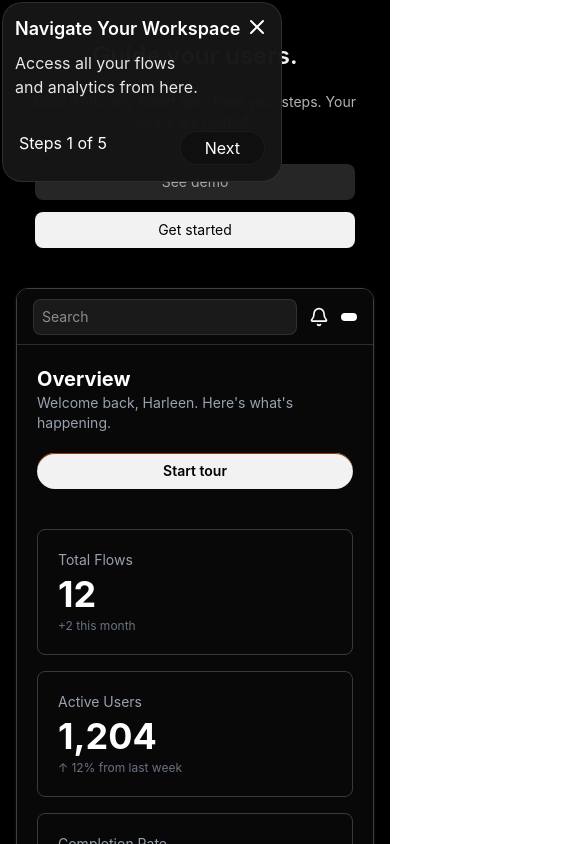
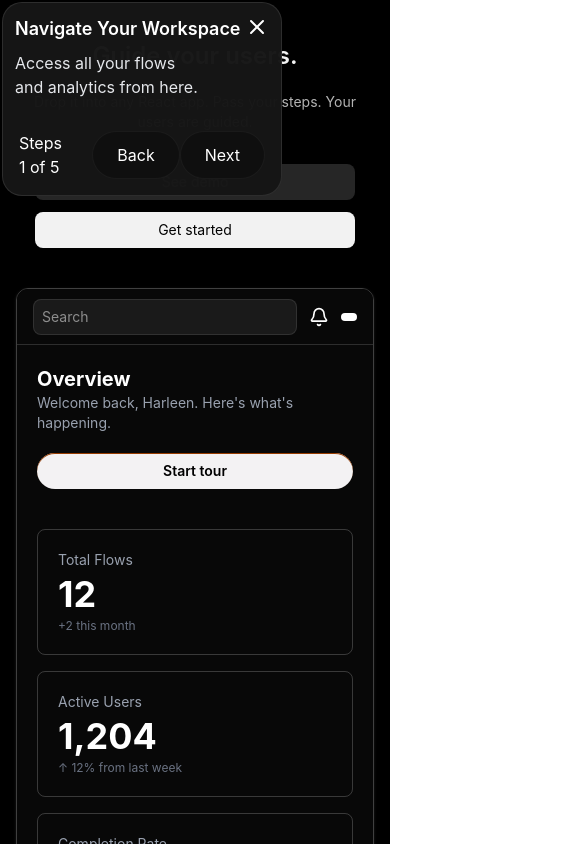
Before and after one commit to harlleenn/Onboard, a React (Vite) app: page / in a window 390 px wide. Both pictures are taken after a click on the button "See demo". Shown: the top 844 px of the page, 585 px wide, since content can reach past the window. Built offline with nearby package versions, Linux system fonts and the light colour scheme.

Commit message:
added resposivness

```diff
--- a/package.json
+++ b/package.json
@@ -16,6 +16,7 @@
     "@types/jest": "^30.0.0",
     "@types/node": "^25.5.0",
     "lucide-react": "^0.577.0",
+    "motion": "^12.38.0",
     "react": "^19.2.0",
     "react-dom": "^19.2.0",
     "typescript": "^5.9.3"
--- a/src/demo/App.css
+++ b/src/demo/App.css
@@ -1,41 +1 @@
-/*
-
-
-.header {
-  display: flex;
-  flex-wrap: wrap;
-  flex-direction: column;
-  gap: 1rem;
-}
-.buttons {
-  display: flex;
-  flex-wrap: wrap;
-  gap: 2rem;
-}
-.main-dashboard {
-  display: flex;
-  width: 100%;
-  flex-grow: 1;
-  border-radius: var(---rounded);
-  /* max-width: fit-content; */
-/* } */
-
-/* :root {
-  --parent: solid 4px #ffe537;
-  --child: solid 4px #537fe7;
-
-  --color-bg-dark: hsl(0, 0%, 0%);
-  --color-bg: hsl(0, 0%, 5%);
-  --color-bg-light: hsl(0, 0%, 10%);
-
-  ---rounded: 1rem;
-  ---border: white;
-} */ */
-.main-container {
-  background-color: var(--color-bg-dark);
-  flex-grow: 1;
-  display: flex;
-  flex-wrap: wrap;
-  flex-direction: column;
-  gap: 2rem;
-}
+/*  */
--- a/src/demo/LandingPage.tsx
+++ b/src/demo/LandingPage.tsx
@@ -4,7 +4,7 @@ import Content from "./components/Dashboard/main-content/Content";
 import Spotlight from "../lib/components/Spotlight";
 import steps from "../lib/components/Steps";
 import DocSection from "./components/Dashboard/DocSection";
-import "./App.css";
+// import "./App.css";
 interface Tour {
   onStartTour: () => void
   tourActive : boolean
@@ -12,9 +12,9 @@ interface Tour {
 }
 export default function LandingPage({onStartTour,tourActive,setTourActive} : Tour) {
   return (
-    <div className="min-h-svh max-w-full bg-[hsl(0,0%,0%)] flex flex-col items-center py-10 md:py-20 px-4 main-container">
+    <div className=" min-h-screen w-full overflow-x-hidden bg-[hsl(0,0%,0%)] flex flex-col items-center py-10 md:py-20 px-4 ">
 
-      <div className="text-center w-full max-w-3xl text-white">
+      <div className="text-center w-full sm:w-full md:max-w-3xl  text-white">
         <div className="header">
           <h1 className="text-2xl sm:text-3xl md:text-5xl mb-5 font-semibold text-[hsl(0,0%,95%)]">
             Guide your users.
--- a/src/demo/components/Dashboard/DocSection.jsx
+++ b/src/demo/components/Dashboard/DocSection.jsx
@@ -4,10 +4,8 @@ import PropSection from "./PropSection";
 
 export default function DocSection() {
   return (
-    <div className="flex flex-col mt-10 text-[hsl(0,0%,95%)] gap-5 px-4 md:px-6 mx-auto max-w-6xl">
-
+    <div className="flex flex-col mt-10 text-[hsl(0,0%,95%)] gap-5 flex-1 ">
       <h1 className="text-base md:text-lg">Installation</h1>
-
       <pre className="bg-[hsl(0,0%,5%)] border border-white/10 rounded-lg p-2 overflow-x-auto">
         <code className="text-xs md:text-sm text-gray-300 font-mono whitespace-pre flex items-center justify-between gap-3">
           <span className="break-all">
@@ -28,7 +26,7 @@ export default function DocSection() {
           </h1>
 
           <pre className="bg-[hsl(0,0%,5%)] border border-white/10 rounded-lg p-2 overflow-x-auto">
-            <code className="text-xs md:text-sm text-gray-300 font-mono whitespace-pre flex items-center justify-between gap-3">
+            <code className="text-xs md:text-sm text-gray-300 font-mono whitespace-pre-wrap break-all flex items-center justify-between gap-3">
               <span className="break-all">
                 {` import Spotlight from '@/components/spotlight/Spotlight'`}
               </span>
--- a/src/demo/components/Dashboard/PropSection.jsx
+++ b/src/demo/components/Dashboard/PropSection.jsx
@@ -1,11 +1,11 @@
  export default function PropSection () {
     return (
- <div className="flex  flex-row md:flex-col gap-2">
+ <div className="flex  flex-col md:flex-col gap-2">
   <h2 className="text-lg font-semibold">Props</h2>
-  <div className="border border-white/10 rounded-lg overflow-hidden">
+  <div className="border border-white/10 rounded-lg overflow-x-hidden">
 
     {/* Header */}
-    <div className="grid grid-cols-4 px-4 py-2 bg-white/5 text-xs text-gray-400 uppercase tracking-wider">
+    <div className="grid grid-cols-2 md:grid-cols-4 px-4 py-2 bg-white/5 text-xs text-gray-400 uppercase tracking-wider">
       <span>Prop</span>
       <span>Type</span>
       <span>Required</span>
@@ -19,11 +19,11 @@
       { prop: "spotlightStyle", type: "object", required: "no", desc: "Override spotlight styles" },
       { prop: "popoverStyle", type: "object", required: "no", desc: "Override popover styles" },
     ].map((row) => (
-      <div key={row.prop} className="grid grid-cols-4 px-4 py-3 border-t border-white/5 text-sm hover:bg-white/5">
+      <div key={row.prop} className="grid grid-cols-2 md:grid-cols-4 px-4 py-3 border-t border-white/5 text-sm hover:bg-white/5">
         <span className="font-mono text-gray-400">{row.prop}</span>
         <span className="text-gray-400">{row.type}</span>
-        <span className="text-gray-400">{row.required}</span>
-        <span className="text-gray-300">{row.desc}</span>
+        <span className=" hidden md:block text-gray-400">{row.required}</span>
+        <span className="hidden md:block text-gray-300">{row.desc}</span>
       </div>
     ))}
 
--- a/src/demo/components/Dashboard/Sidebar.jsx
+++ b/src/demo/components/Dashboard/Sidebar.jsx
@@ -19,7 +19,7 @@ export default function Sidebar() {
   return (
 
       <div
-      className="bg-[hsl(0,0%,4%)] w-64 h-screen relative border-r border-white/15
+      className="bg-[hsl(0,0%,4%)] w-64  relative border-r border-white/15
       hidden md:block md:w-56 lg:w-64" id="sideBar"   >
       <h1 className="text-white pl-2 text-base md:text-lg font-semibold p-5 md:p-7">Onboard</h1>
       <div className="flex flex-col gap-1 p-1"  >
--- a/src/index.css
+++ b/src/index.css
@@ -1,6 +1,6 @@
 @import "tailwindcss";
-
-/* :root {
+/*
+ :root {
   font-family: system-ui, Avenir, Helvetica, Arial, sans-serif;
   line-height: 1.5;
   font-weight: 400;
@@ -67,4 +67,4 @@ button:focus-visible {
   button {
     background-color: #f9f9f9;
   }
-} */
+}  */
--- a/src/lib/components/Popup.tsx
+++ b/src/lib/components/Popup.tsx
@@ -1,24 +1,30 @@
 import React, { forwardRef } from "react";
 import { X } from "lucide-react";
+import {AnimatePresence, motion} from 'motion/react'
 
 interface PopupProps {
   title: string
   description: string
   button: string
+  backbtn: string
   handleStep: () => void
   number: number
   onFinish: () => void
   totalSteps: number
+  handleback : () => void
 }
 
 const Popup = forwardRef<HTMLDivElement, PopupProps>(({
   title,
   description,
   button,
+  backbtn,
   handleStep,
   number,
   onFinish,
-  totalSteps
+  totalSteps,
+  handleback
+
 }, ref) => {
 
   const popoverStyle = {
@@ -31,12 +37,15 @@ const Popup = forwardRef<HTMLDivElement, PopupProps>(({
     border: "var(--onboard-popover-border, 0.3px solid rgba(255, 255,255,0.1))",
     transitionProperty: "all",
     transitionDuration: "350ms",
-    width: "clamp(200px, 90vw, 280px)",
+    width: "clamp(100px, 90vw, 280px)",
   };
 
   return (
     <div data-popover="">
-      <div style={popoverStyle} ref={ref}>
+      <AnimatePresence>
+         <motion.div
+
+      style={popoverStyle} ref={ref}>
         <div className="flex-col flex h-full justify-center gap-2 text-balance relative">
           <button
             className="cursor-pointer absolute top-0 right-0"
@@ -50,6 +59,12 @@ const Popup = forwardRef<HTMLDivElement, PopupProps>(({
           <div className="flex mt-5">
             <div className="flex flex-row w-full justify-between p-1">
               <div>Steps {number} of {totalSteps}</div>
+                <button
+              onClick={handleback}
+              type="button"
+              className="bg-[#0d0d0daa] rounded-full text-white cursor-pointer px-6 py-1 border-1 border-white/5">
+                {backbtn}
+              </button>
               <button
                 onClick={handleStep}
                 type="button"
@@ -57,10 +72,13 @@ const Popup = forwardRef<HTMLDivElement, PopupProps>(({
               >
                 {button}
               </button>
+
             </div>
           </div>
         </div>
-      </div>
+      </motion.div>
+      </AnimatePresence>
+
     </div>
   );
 })
--- a/src/lib/components/Spotlight.tsx
+++ b/src/lib/components/Spotlight.tsx
@@ -8,6 +8,7 @@ interface Step {
   description: string
   button: string
   number: number
+  backbtn: string
 }
 
 interface SpotlightProps {
@@ -16,18 +17,23 @@ interface SpotlightProps {
 }
 
 export default function Spotlight({ steps, onFinish }: SpotlightProps) {
+
   const [position, setPosition] = useState<DOMRect | null>(null);
   const [nextStep, setNextStep] = useState<number>(0);
+
 
   const title = steps[nextStep].title;
   const description = steps[nextStep].description;
   const button = steps[nextStep].button;
+  const backbtn = steps[nextStep].backbtn
 
   const referenceRef = useRef<HTMLDivElement>(null);
   const floatingRef = useRef<HTMLDivElement>(null);
 
   useEffect(() => {
+
     const elements = document.querySelector(steps[nextStep].target);
+
     if (elements) {
       const element = elements.getBoundingClientRect();
       setPosition(element);
@@ -93,13 +99,24 @@ export default function Spotlight({ steps, onFinish }: SpotlightProps) {
 
   if (!position) return null;
 
+
   const handleStep = () => {
+
     if (nextStep === steps.length - 1) {
       onFinish();
     } else {
       setNextStep((prev) => prev + 1);
     }
   };
+  const handleback = () => {
+    if (nextStep === steps.length - 1){
+      onFinish()
+    }else {
+        setNextStep((prev) => prev - 1)
+    }
+
+  }
+
 
   const elementSpotlight = {
     position: "fixed" as const,
@@ -123,9 +140,11 @@ export default function Spotlight({ steps, onFinish }: SpotlightProps) {
             description={description}
             number={nextStep + 1}
             button={button}
+            backbtn={backbtn}
             totalSteps={steps.length}
             handleStep={handleStep}
             onFinish={onFinish}
+            handleback={handleback}
           />
         </div>
       )}
--- a/src/lib/components/Steps.tsx
+++ b/src/lib/components/Steps.tsx
@@ -4,6 +4,7 @@ const steps = [
     title: "Navigate Your Workspace",
     description: "Access all your flows and analytics from here.",
     button: "Next",
+     backbtn: "Back",
     number: 1
   },
   {
@@ -11,6 +12,7 @@ const steps = [
     title: "Search Anything",
     description: "Find any flow or user instantly.",
     button: "Next",
+     backbtn: "Back",
     number: 2
 
   },
@@ -19,6 +21,7 @@ const steps = [
     title: "Track Your Progress",
     description: "Monitor your onboarding performance at a glance.",
     button: "Next",
+    backbtn: "Back",
      number: 3
   },
   {
@@ -26,6 +29,7 @@ const steps = [
     title: "Manage Your Flows",
     description: "See all your onboarding flows and their completion rates.",
     button: "Next",
+     backbtn: "Back",
      number: 4
   },
 
@@ -34,6 +38,7 @@ const steps = [
     title: "Create a New Tour",
     description: "Build a new onboarding experience for your users.",
     button: "Next",
+     backbtn: "Back",
      number: 5
   }
 ]
```
Also changed, not shown: 1 other file (tests, documents, lock files or other folders).
